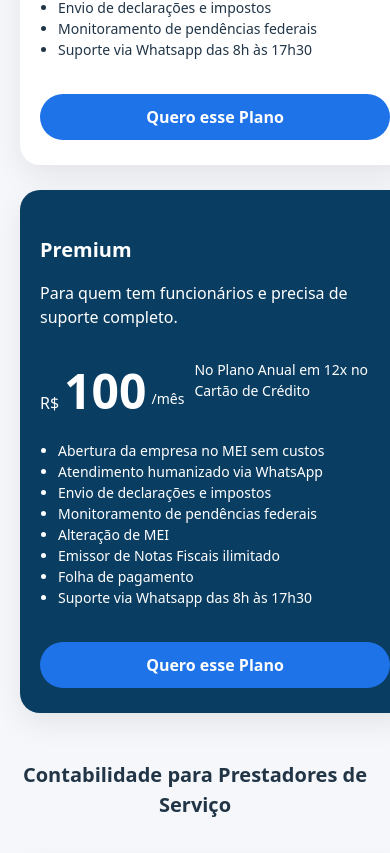
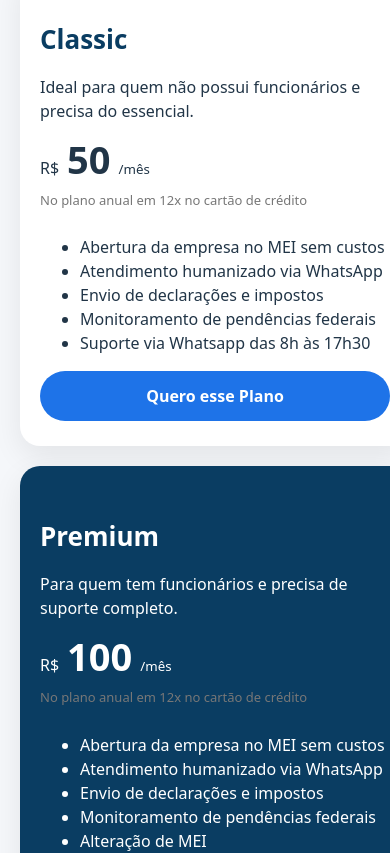
Before and after one commit to CeliaRaizer/Site_Contabilidade, a React (Vite) app: page / in a window 390 px wide. Shown: the part 1495-2348 px from the top of the page. Built offline with nearby package versions, Linux system fonts and the light colour scheme.

Commit message:
Interface dos planos

```diff
--- a/src/App.css
+++ b/src/App.css
@@ -1,10 +1,14 @@
+body {
+  padding-top: 80px;
+}
+
 #root {
   margin: 0;
   padding: 0;
 }
 
 
-/* ===== LOGO ===== */
+/* ===== LOGO =====
 .logo {
   height: 6em;
   padding: 1.5em;
@@ -12,7 +16,7 @@
   height: auto;
   will-change: filter;
   transition: filter 300ms;
-}
+}*/
 
 .logo:hover {
   filter: drop-shadow(0 0 2em #646cffaa);
@@ -34,14 +38,14 @@
   }
 }
 
-/* ===== CARD ===== */
+/* ===== CARD =====
 .card {
   padding: 2em;
   max-width: 400px;
   width: 100%;
   margin: 1em auto;
   box-sizing: border-box;
-}
+} */
 
 /* ===== LINKS ===== */
 .read-the-docs {
--- a/src/components/Plans.css
+++ b/src/components/Plans.css
@@ -144,25 +144,15 @@
 /* ========================= */
 /* 📱 MOBILE REAL (até 768px) */
 /* ========================= */
-
 @media (max-width: 768px) {
 
   .plans {
-    padding: 60px 20px;
-  }
-
-  .plans h1 {
-    font-size: 24px;
-  }
-
-  .plans h2 {
-    font-size: 20px;
-    margin-bottom: 40px;
+    padding: 50px 20px;
   }
 
   .plans-container {
     flex-direction: column;
-    gap: 25px;
+    gap: 20px;
   }
 
   .card {
@@ -170,44 +160,22 @@
     padding: 25px 20px;
   }
 
-  .card h3 {
-    font-size: 20px;
+  .price h1 {
+    font-size: 38px;
   }
 
- .price {
-  display: flex;
-  align-items: flex-end;
-  gap: 5px;
-  margin-bottom: 25px;
-}
-
-.price span {
-  font-size: 16px;
-}
-
-.price h1 {
-  font-size: 48px;
-  line-height: 1;
-}
-
-.price small {
-  font-size: 14px;
-  margin-bottom: 6px;
-}
-
-  .benefits {
-    padding-left: 18px;
-    font-size: 14px;
-  }
-
-  .card button {
-    margin-top: 20px;
-    padding: 12px;
-  }
-
-  /* Remove destaque exagerado no mobile */
-  .featured {
+  .featured,
+  .destaque-maior {
     transform: none;
+    width: 100%;
   }
 
 }
+
+
+.installments {
+  font-size: 13px;
+  color: #777;
+  margin-top: -20px;
+  margin-bottom: 25px;
+}
--- a/src/components/Plans.jsx
+++ b/src/components/Plans.jsx
@@ -21,11 +21,14 @@ function Plans() {
                     </p>
 
                     <div className="price">
-                    <span>R$</span>
-                    <h1>50</h1>
-                    <small>/mês</small> <br />
-                    <p>No Plano Anual em 12x no Cartão de Crédito</p>
+                        <span>R$</span>
+                        <h1>50</h1>
+                        <small>/mês</small>
                     </div>
+
+                    <p className="installments">
+                        No plano anual em 12x no cartão de crédito
+                    </p>
 
                     <ul className="benefits">
                     <li>Abertura da empresa no MEI sem custos</li>
@@ -53,9 +56,12 @@ function Plans() {
                     <div className="price">
                         <span>R$</span>
                         <h1>100</h1>
-                        <small>/mês</small> <br />
-                        <p>No Plano Anual em 12x no Cartão de Crédito</p>
+                        <small>/mês</small>
                     </div>
+
+                    <p className="installments">
+                        No plano anual em 12x no cartão de crédito
+                    </p>
 
                     <ul className="benefits">
                         <li>Abertura da empresa no MEI sem custos</li>
```
